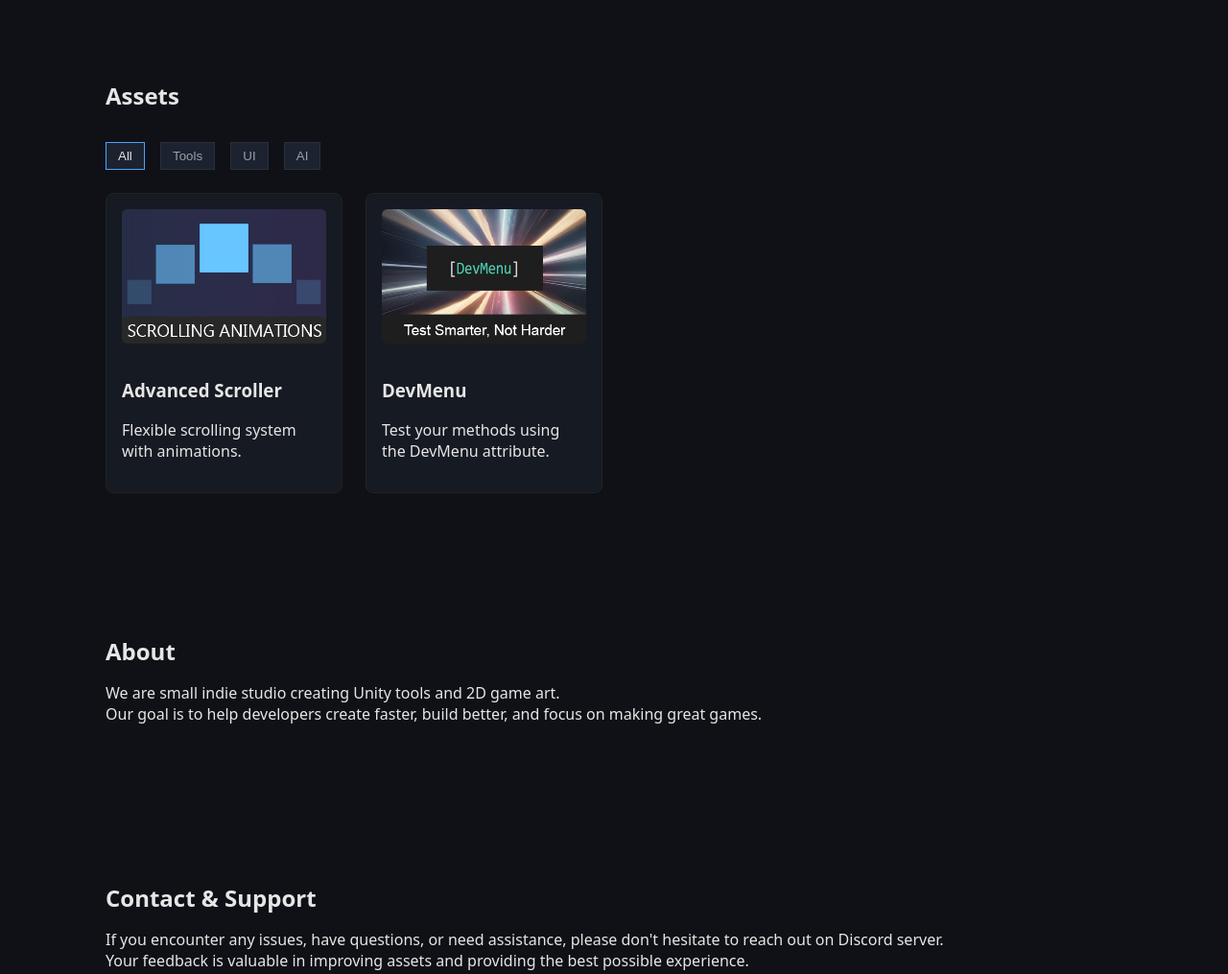
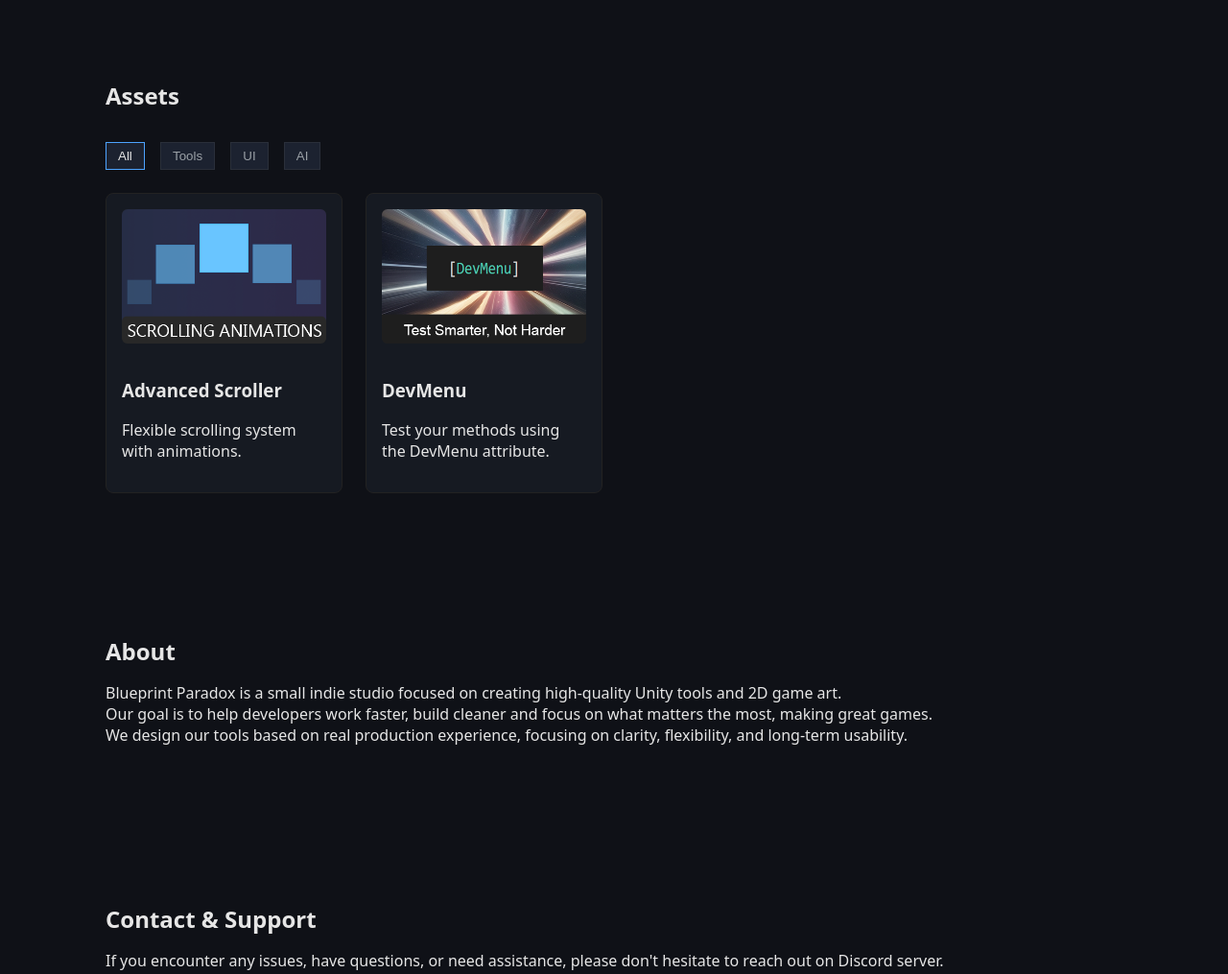
Before and after one commit to blueprint-paradox/blueprint-paradox.github.io, a plain HTML site: page index.html in a window 1280 px wide. Shown: the part 66-1081 px from the top of the page at 96% size. Drawn offline with Linux system fonts and the light colour scheme.

Commit message:
Update index.html

```diff
--- a/index.html
+++ b/index.html
@@ -43,8 +43,9 @@
   <section id="about" class="section">
     <h2>About</h2>
     <p>
-      We are small indie studio creating Unity tools and 2D game art. </br>
-      Our goal is to help developers create faster, build better, and focus on making great games.
+     Blueprint Paradox is a small indie studio focused on creating high-quality Unity tools and 2D game art.</br>
+    Our goal is to help developers work faster, build cleaner and focus on what matters the most, making great games.</br>
+    We design our tools based on real production experience, focusing on clarity, flexibility, and long-term usability.
     </p>
   </section>
 
```
